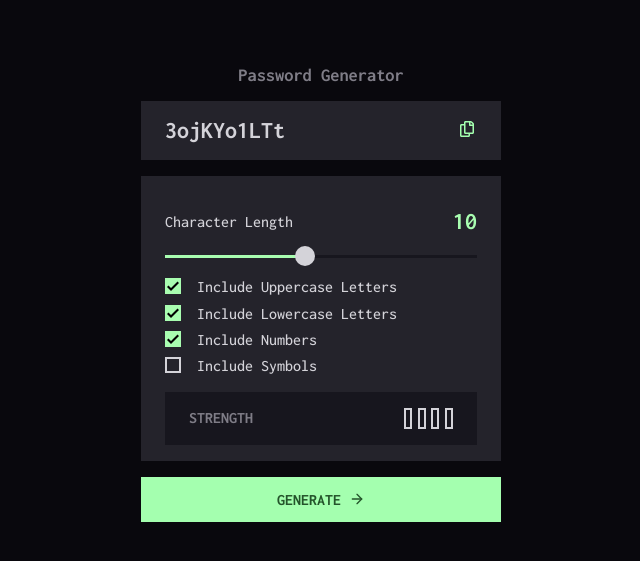
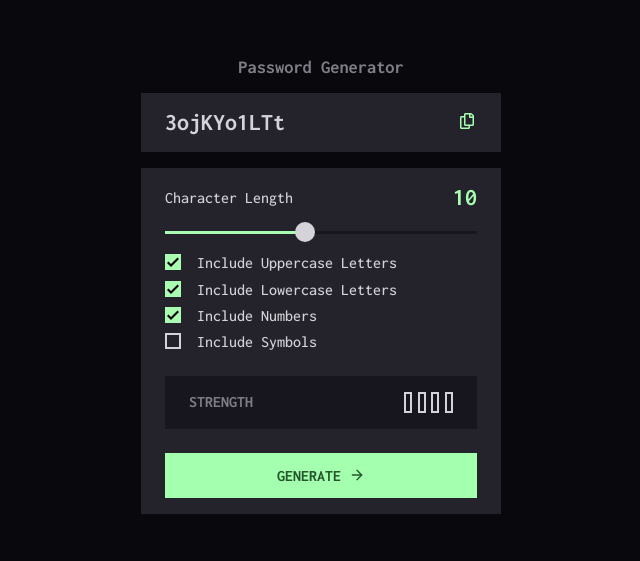
Before and after one commit to FOWMind/password-generator, a React (Create React App) app: page / in a window 1280 px wide. Shown: the part 107-668 px from the top of the page, without its empty margins (319-959 px from the left). Built offline with nearby package versions, Linux system fonts and the light colour scheme.

Commit message:
Fix button position and layout

```diff
--- a/src/components/Generator/PasswordSettings.js
+++ b/src/components/Generator/PasswordSettings.js
@@ -26,5 +26,5 @@ export default function PasswordSettings() {
 }
 
 const Container = styled.div`
-  margin: 1rem 0;
+  margin-bottom: 1.5rem;
 `
--- a/src/components/Generator/PasswordStrength.js
+++ b/src/components/Generator/PasswordStrength.js
@@ -35,6 +35,7 @@ const StrengthText = styled.p`
   font-weight: 700;
   font-size: 1rem;
   text-transform: uppercase;
+  word-break: break-all;
 `
 
 const StrengthValueContainer = styled.div`
@@ -48,6 +49,7 @@ const StrengthValueText = styled.strong`
   text-transform: uppercase;
   color: #d4d3d9;
   margin-right: 0.75rem;
+  word-break: break-all;
 `
 
 const StrengthValueBars = styled.div``
--- a/src/components/Generator/index.js
+++ b/src/components/Generator/index.js
@@ -49,11 +49,11 @@ export default function Generator() {
       <GeneratorBox>
         <PasswordSettings />
         <PasswordStrength strength={strength} />
+        <GenerateButton type="button" onClick={handleClick}>
+          Generate
+          <FiArrowRight />
+        </GenerateButton>
       </GeneratorBox>
-      <GenerateButton type="button" onClick={handleClick}>
-        Generate
-        <FiArrowRight />
-      </GenerateButton>
     </Container>
   )
 }
@@ -61,6 +61,7 @@ export default function Generator() {
 const Container = styled.div`
   width: 90%;
   max-width: 45ch;
+  padding: 1rem 0;
 `
 
 const GeneratorTitle = styled(Title)`
@@ -75,6 +76,7 @@ const GeneratorBox = styled.div`
 `
 
 const GenerateButton = styled(Button)`
+  margin-top: 1.5rem;
   & > svg {
     transition: transform 0.15s;
   }
```
